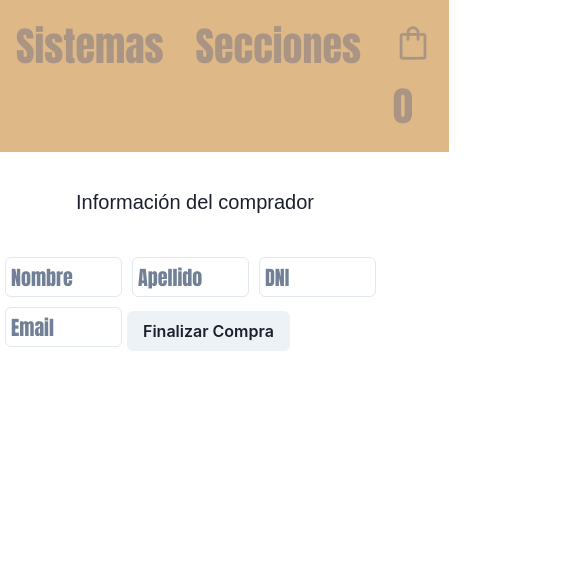
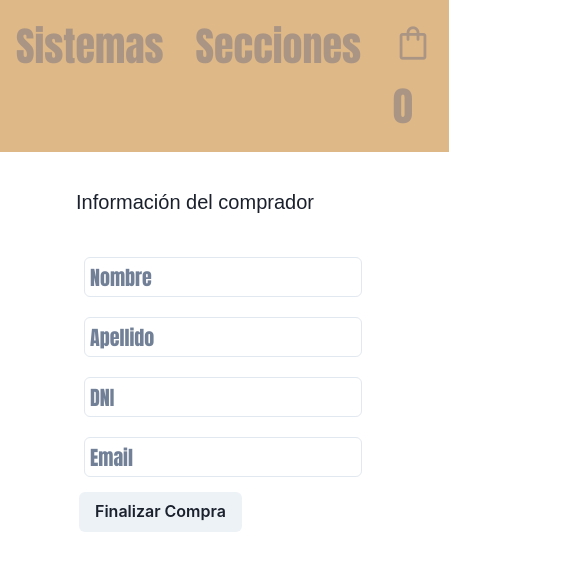
Before and after one commit to AleOficial58/Alessandro-ReactJS, a React (Vite) app: page /checkout in a window 390 px wide. Shown: the top 570 px of the page, 585 px wide, since content can reach past the window. Built offline with nearby package versions, Linux system fonts and the light colour scheme; a web font is replaced by a local one.

Commit message:
5.3
Fix/Bug

- Se ajuste el diseño del responsive.
- Se implemento Sweet Alert
- Se implemento organizacion del codigo.

```diff
--- a/src/components/Checkout.jsx
+++ b/src/components/Checkout.jsx
@@ -86,12 +86,21 @@ function Checkout() {
       <h3 className="input-informacion">Información del comprador</h3>
       <div className="input-container">
         <form onSubmit={handleFinalizarCompra}>
-          <Input placeholder="Nombre" type="text" value={nombre} onChange={handleNombreChange} />
-          <Input placeholder="Apellido" type="text" value={apellido} onChange={handleApellidoChange} />
-          <Input placeholder="DNI" type="text" value={dni} onChange={handleDNIChange} />
-          <Input placeholder="Email" type="email" value={email} onChange={handleEmailChange} />
-          <Button type="submit" disabled={loading}>Finalizar Compra</Button>
-          {/* <Button onClick={handleFinalizarCompra} disabled={loading}>Finalizar Compra</Button> */}
+          <div className="responsive-input-container">
+            <Input placeholder="Nombre" type="text" value={nombre} onChange={handleNombreChange} />
+          </div>
+          <div className="responsive-input-container">
+            <Input placeholder="Apellido" type="text" value={apellido} onChange={handleApellidoChange} />
+          </div>
+          <div className="responsive-input-container">
+            <Input placeholder="DNI" type="text" value={dni} onChange={handleDNIChange} />
+          </div>
+          <div className="responsive-input-container">
+            <Input placeholder="Email" type="email" value={email} onChange={handleEmailChange} />
+          </div>
+          <div className="responsive-input-container">
+            <Button type="submit" disabled={loading}>Finalizar Compra</Button>
+          </div>
         </form>
       </div>
     </div>
--- a/src/main.css
+++ b/src/main.css
@@ -153,4 +153,37 @@
   }
 }
 
-/* Puedes agregar más media queries según sea necesario para adaptarse a diferentes tamaños de pantalla */
+.input-container {
+  display: flex;
+  flex-direction: column;
+  align-items: center;
+}
+
+.input-container {
+  display: flex;
+  flex-direction: column;
+  align-items: center;
+}
+
+.responsive-input-container {
+  width: 100%;
+  margin-bottom: 10px;
+}
+
+/* Estilos para campos de entrada */
+Input {
+  width: 100%; /* Ajusta el ancho de todos los campos de entrada al 100% */
+  padding: 10px; /* Ajusta el relleno para un mejor aspecto */
+  margin-bottom: 10px; /* Agrega espacio entre los campos de entrada */
+}
+
+/* Estilos específicos para pantallas grandes */
+@media (min-width: 200px) {
+  .responsive-input-container {
+    width: 400%; /* Ajusta el ancho de los campos de entrada en pantallas más grandes */
+  }
+
+  Input {
+    width: 100%; /* Puedes ajustar esto según tus necesidades específicas */
+  }
+}
```
